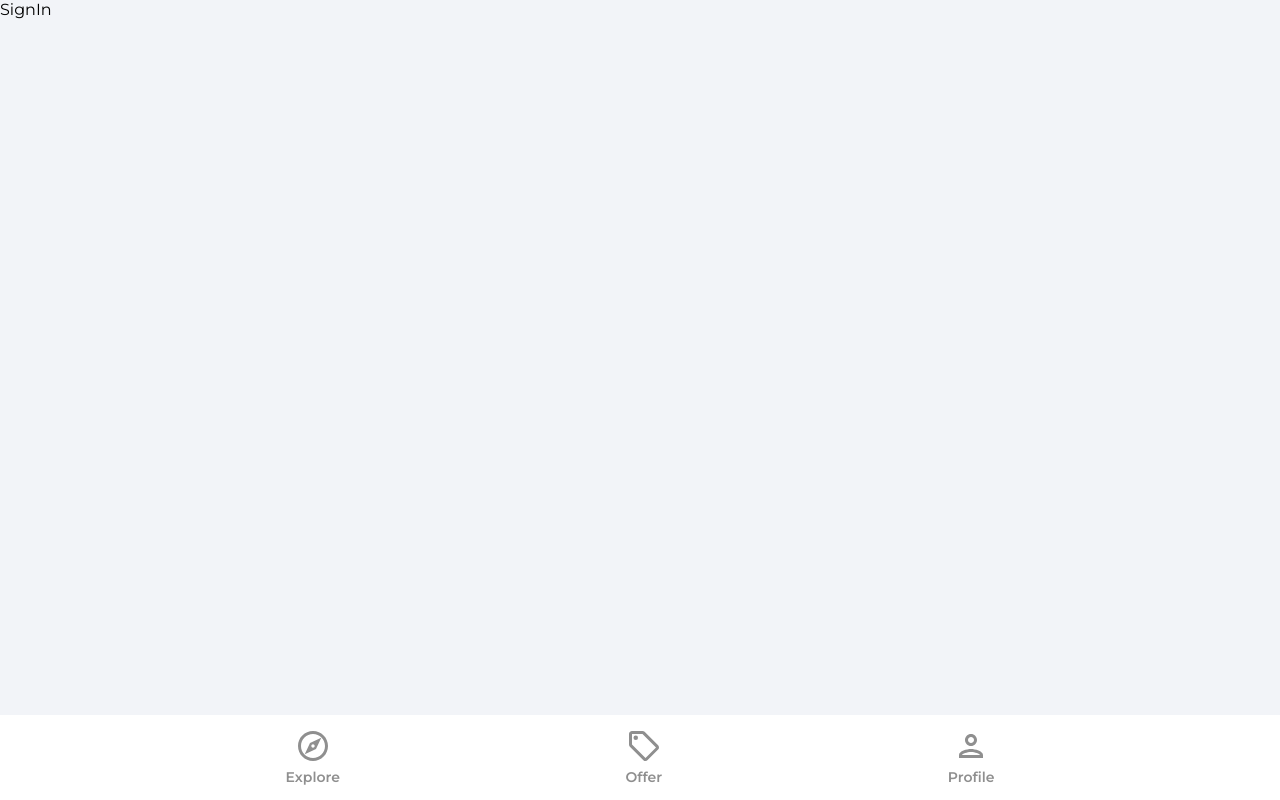
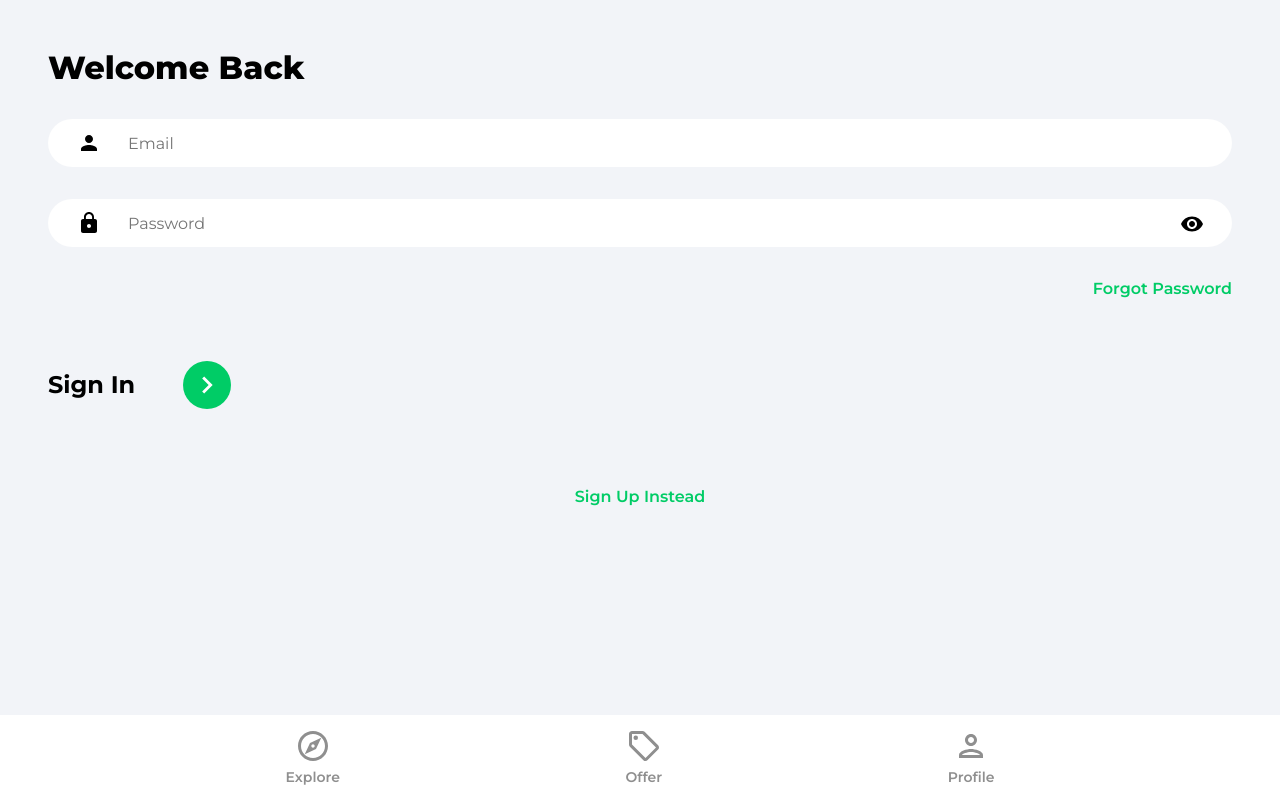
Before and after one commit to FireWallDragonDarkFluid/HouseMarket, a React (Create React App) app: page /sign-in in a window 1280 px wide. Built offline with nearby package versions, Linux system fonts and the light colour scheme.

Commit message:
Sign In page done

```diff
--- a/src/pages/SignIn.jsx
+++ b/src/pages/SignIn.jsx
@@ -1,8 +1,75 @@
-import React from 'react'
+import React, {useState} from 'react'
+import {Link, useNavigate} from 'react-router-dom'
+import {ReactComponent as ArrowRightIcon} from '../assets/svg/keyboardArrowRightIcon.svg'
+import visibilityIcon from '../assets/svg/visibilityIcon.svg'
 
 const SignIn = () => {
+  const [showPassword, setShowPassword] = useState(false)
+  const [formData, setFormData] = useState({
+    email:'',
+    password:''
+  })
+  const {email, password} = formData
+  const navigate = useNavigate()
+
+  const onChange = (e) => {
+    setFormData(prevState=>({
+      ...prevState,
+      [e.target.id]: e.target.value
+    }))
+  }
   return (
-    <div>SignIn</div>
+    <>
+      <div className='pageContainer'>
+        <header>
+          <p className="pageHeader">Welcome Back</p>
+        </header>
+
+        <form>
+          <input type="email"
+            className='emailInput'
+            placeholder='Email'
+            id='email'
+            value={email}
+            onChange={onChange}
+          />
+          <div className='passwordInputDiv'>
+            <input type={showPassword ? 'text' :' password'}
+              className="passwordInput"
+              placeholder='Password'
+              id="password"
+              value={password}
+              onChange={onChange}
+            />
+            <img src={visibilityIcon}
+              className="showPassword"
+              onClick={()=>setShowPassword(prevState=>!prevState)}
+            alt="" />
+          </div>
+
+          <Link to='/forgot-password' className='forgotPasswordLink'>
+            Forgot Password
+          </Link>
+
+          <div className='signInBar'>
+            <p className="signInText">
+              Sign In
+            </p>
+            <button className="signInButton">
+              <ArrowRightIcon
+                fill="#fff"
+                width="34px"
+                height="34px"
+              />
+            </button>
+          </div>
+        </form>
+
+        <Link to='/sign-up' className='registerLink'>
+          Sign Up Instead
+        </Link>
+      </div>
+    </>
   )
 }
 
```
